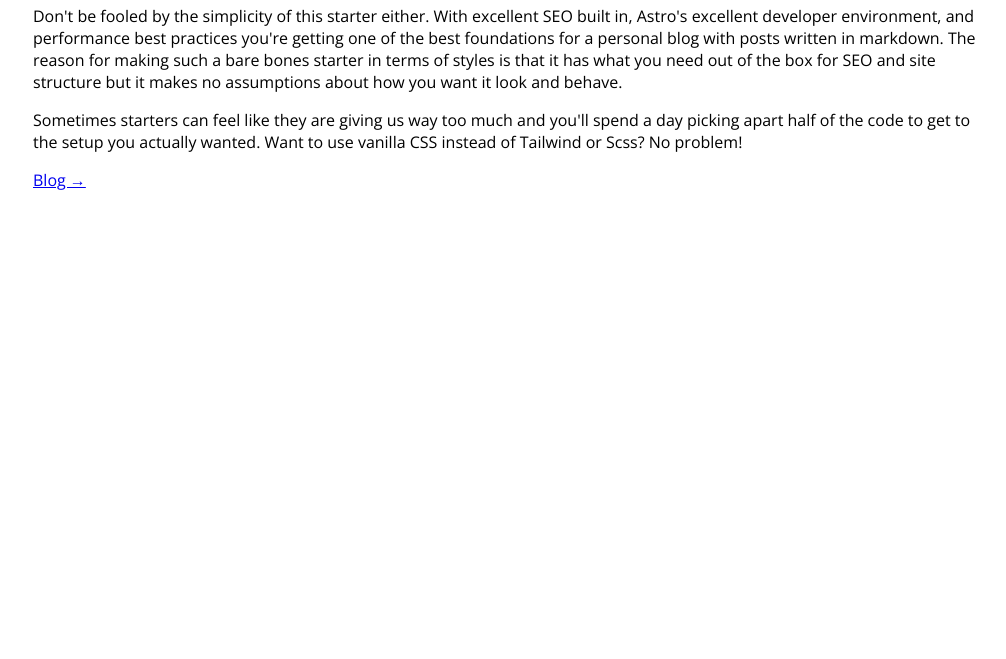
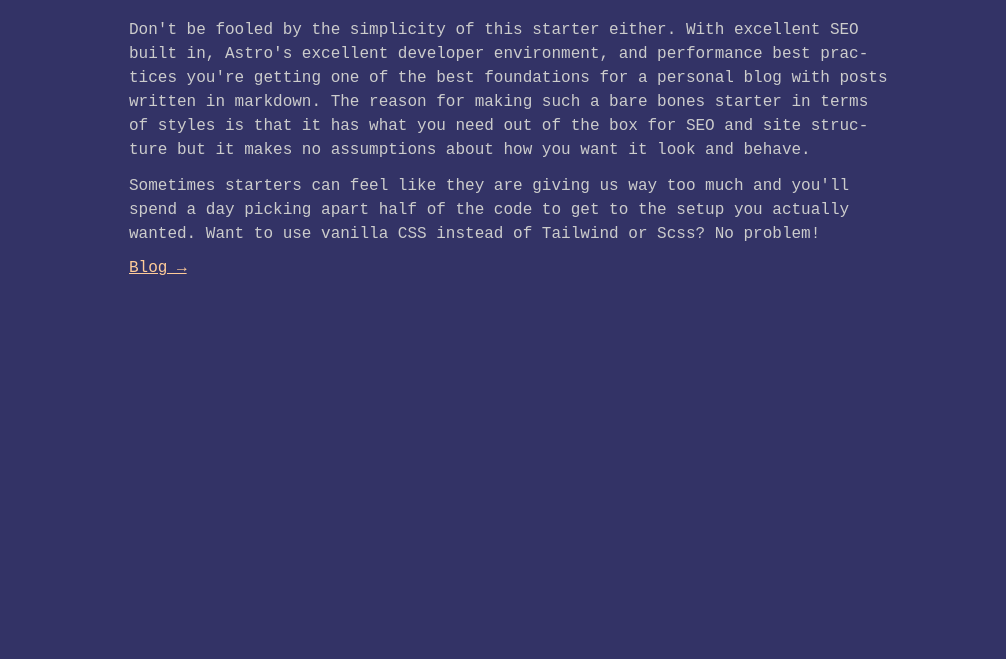
Before and after one commit to mdohr07/weblog, an Astro site: page / in a window 1280 px wide. Shown: the part 141-800 px from the top of the page, without its empty margins (127-1133 px from the left). Built offline with nearby package versions, Linux system fonts and the light colour scheme; Astro itself is replaced by a stand-in of ours.

Commit message:
styles & lazy nav

```diff
--- a/src/components/Container.astro
+++ b/src/components/Container.astro
@@ -1,6 +1,6 @@
 ---
 ---
-
+<nav>Navigation</nav>
 <div class="container">
   <slot />
 </div>
--- a/src/styles/global.css
+++ b/src/styles/global.css
@@ -3,9 +3,106 @@
   --container-padding: 1rem;
 }
 
-html,
+html {
+    height: 100%;
+    /* cursor: url('/img/ufocursor.gif'), auto; */
+}
+
 body {
-  margin: 0;
-  padding: 0;
-  font-family: "Open Sans", Arial, Helvetica, sans-serif;
+    height: 100%;
+    background-color: #333366;
+    color: #CCCCCC;
+    max-width: 800px;
+    margin: 0 auto;
+    font-family:  monospace;
+    font-size: 1rem;
 }
+
+hr {
+    margin-top: 5%;
+}
+
+img {
+    max-width: 100%;
+}
+
+p {
+    hyphens: auto;
+    line-height: 1.5rem;
+    margin: 0.8rem 0;
+}
+
+ul li {
+    margin: 0.5rem 0rem;
+}
+
+blockquote {
+    border-left: 5px solid #CCCCCC;
+    padding: 5px 5px 5px 20px;
+    background-color: #666699;
+}
+
+code {
+    background-color: #000000;
+    padding: 0 2px;
+    border-radius: 3px;
+    font-size: 14px;
+}
+
+pre code {
+    background: transparent;
+}
+
+/* Links */
+a {
+    color: #FFCC99;
+    text-decoration: underline;
+    /* cursor: url('/img/pointer.gif'), auto; */
+}
+
+a:visited {
+    color: #FFCC99;
+    /* cursor: url('/img/pointer.gif'), auto; */
+}
+
+a:hover {
+    color: #FFCC99;
+    /* cursor: url('/img/pointer.gif'), auto; */
+}
+
+header {
+    margin-top: 0px;
+    margin-bottom: 80px;
+}
+
+/* Navigation */
+
+.nav-links ul {
+    list-style-type: none;
+    padding: 0;
+    margin: 0 auto;
+}
+
+.nav-links ul li {
+    list-style-type: none;
+    display: inline-block;
+}
+
+.nav-links li::after {
+    content: '/';
+    margin-left: 7px;
+    color: #FFCC99;
+}
+
+.nav-links li:last-child::after {
+    content: none;
+}
+
+/* Footer */
+footer {
+    height: 30px;
+    margin-top: 3rem;
+    margin-bottom: 0;
+    padding: 10px;
+    text-align: center;
+}
```
